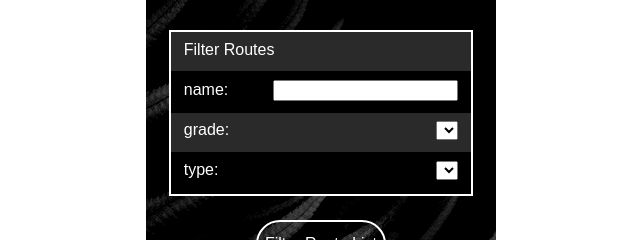
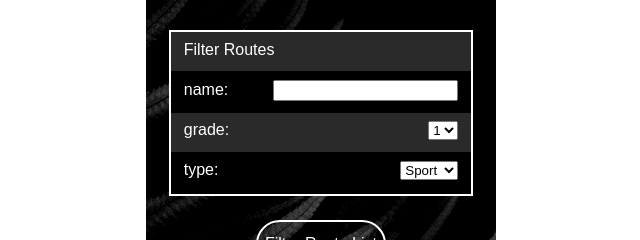
Before and after one commit to 1stBoltCrux/capstone-UI, a React app in the folder ozone/: page / in a window 1280 px wide. Shown: the part 152-392 px from the top of the page, without its empty margins (319-959 px from the left). Built offline with nearby package versions, Linux system fonts and the light colour scheme; no server answers.

Commit message:
add input action on Home, refactor add_to_list action into proper redux syntax

```diff
--- a/ozone/src/actions/index.js
+++ b/ozone/src/actions/index.js
@@ -21,9 +21,20 @@ function makeCallAsync(data){
 }
 
 export function addToList(props, route){
-  const action = {
-    type: 'ADD_TO_LIST',
-    route: route
+  return {
+    type: types.ADD_TO_LIST,
+    payload: route
   }
-  props.dispatch(action)
+  // const action = {
+  //   type: 'ADD_TO_LIST',
+  //   route: route
+  }
+  // props.dispatch(action)
+
+
+ export function handleSubmitClick(_name, _type, _grade) {
+   console.log(_name, _type, _grade);
+
+
+
 }
--- a/ozone/src/components/DetailPage.js
+++ b/ozone/src/components/DetailPage.js
@@ -31,7 +31,7 @@ class DetailPage extends React.Component {
             <Link to="/editmodal"><div className={styles.topButton3}><p><span className={styles.brightGreen}>Notes</span></p></div></Link>
           </div>
           <div className={styles.bottomButtons}>
-            <div onClick={()=> addToList(this.props, route)} className={styles.bottomButton1}><p><span className={styles.brightGreen}>Add to List</span></p></div>
+            <div onClick={()=> this.props.dispatch(addToList(this.props, route))} className={styles.bottomButton1}><p><span className={styles.brightGreen}>Add to List</span></p></div>
             <Link to="/editmodal"><div className={styles.bottomButton2}><p><span className={styles.brightGreen}>Rate</span></p></div></Link>
           </div>
 
--- a/ozone/src/components/Home.js
+++ b/ozone/src/components/Home.js
@@ -2,19 +2,33 @@ import  React from 'react';
 import ReactDOM from 'react-dom';
 import styles from './home.css';
 import { connect } from 'react-redux';
+import { handleSubmitClick } from './../actions'
+
 
 class Home extends React.Component {
+
   render () {
     return (
       <div  className={styles.homeWrapper}>
         <div className={styles.filters}>
           <div className={styles.filterRoute}>
             <div className={styles.filterBox} id="filter-title"><p>Filter Routes</p></div>
-            <div className={styles.filterBox}><p>name:</p><input type='text'></input></div>
-            <div className={styles.filterBox}><p>grade:</p><select></select></div>
-            <div className={styles.filterBox}><p>type:</p><select></select></div>
+
+            <div className={styles.filterBox}><p>name:</p><input type='text' ref={input => this._name = input}></input></div>
+
+            <div className={styles.filterBox}><p>grade:</p>
+            <select ref={input => this._grade = input}>
+              <option value='1'>1</option>
+              <option value='2'>2</option>
+            </select></div>
+            <div className={styles.filterBox}><p>type:</p>
+            <select ref={input => this._type = input} >
+              <option value='trad'>Sport</option>
+              <option value='sport'>Trad</option>
+              <option value='mixed'>Mixed</option>
+            </select></div>
           </div>
-          <div className={styles.filterRouteButton}><p>Filter Route List</p></div>
+          <div onClick={()=> handleSubmitClick(this._name.value, this._type.value, this._grade.value)} className={styles.filterRouteButton}><p>Filter Route List</p></div>
 
           <div className={styles.filterMyList}>
             <div className={styles.filterRoute}>
--- a/ozone/src/components/ListItem.js
+++ b/ozone/src/components/ListItem.js
@@ -9,7 +9,6 @@ import {Link} from 'react-router-dom';
 class ListItem extends React.Component {
 
   render() {
-    console.log(this.props.type);
     if (this.props.type === 'Trad' || this.props.type === 'Trad, TR') {
       styles.itemType = styles.trad
     } else if (this.props.type === 'Sport'){
--- a/ozone/src/constants/ActionTypes.js
+++ b/ozone/src/constants/ActionTypes.js
@@ -1 +1,2 @@
 export const RECEIVED = 'RECIEVED';
+export const ADD_TO_LIST = 'ADD_TO_LIST'
--- a/ozone/src/reducers/FullListReducer.js
+++ b/ozone/src/reducers/FullListReducer.js
@@ -13,7 +13,6 @@ const FullListReducer = (state = {}, action) => {
         return 0;
       }
       fullList.routes.sort(compare);
-      console.log(fullList);
       return fullList;
     }
   }
--- a/ozone/src/reducers/MyListReducer.js
+++ b/ozone/src/reducers/MyListReducer.js
@@ -1,22 +1,30 @@
-
-
+import constants from './../constants';
+const {types} = constants;
 
 const MyListReducer = (state = [], action) => {
   switch(action.type) {
-    case 'ADD_TO_LIST': {
-      console.log(state);
+    case types.ADD_TO_LIST: {
+      console.log(action);
       let checkId = [];
       let newState = state.slice();
       newState.forEach((elem) => {
         checkId.push(elem.id)
       });
       if (newState.length <= 0) {
-        newState.push(action.route)
-      } else if (checkId.includes(action.route.id)){
+        newState.push(action.payload)
+      } else if (checkId.includes(action.payload.id)){
         return newState;
       } else {
-        newState.push(action.route)
+        newState.push(action.payload)
       }
+      function compare(a,b){
+        if (a.name < b.name)
+        return -1;
+        if (a.name > b.name)
+        return 1;
+        return 0;
+      }
+      newState.sort(compare);
       return newState;
     }
     default:
```
